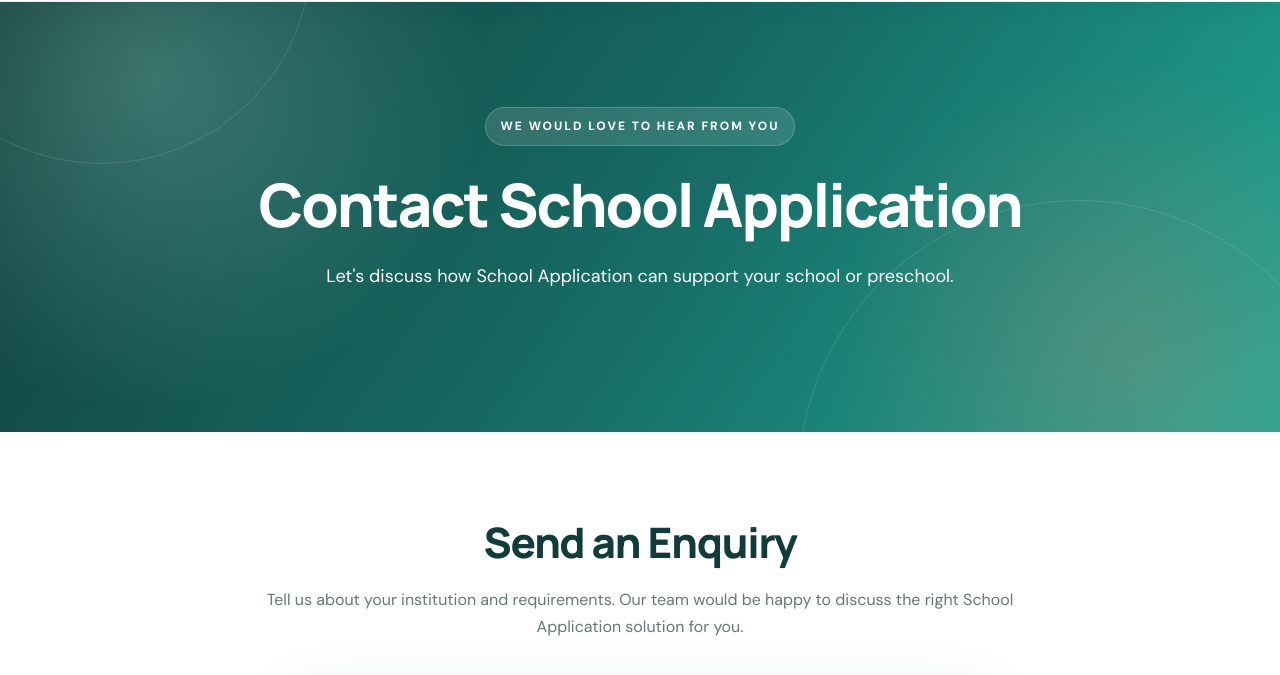
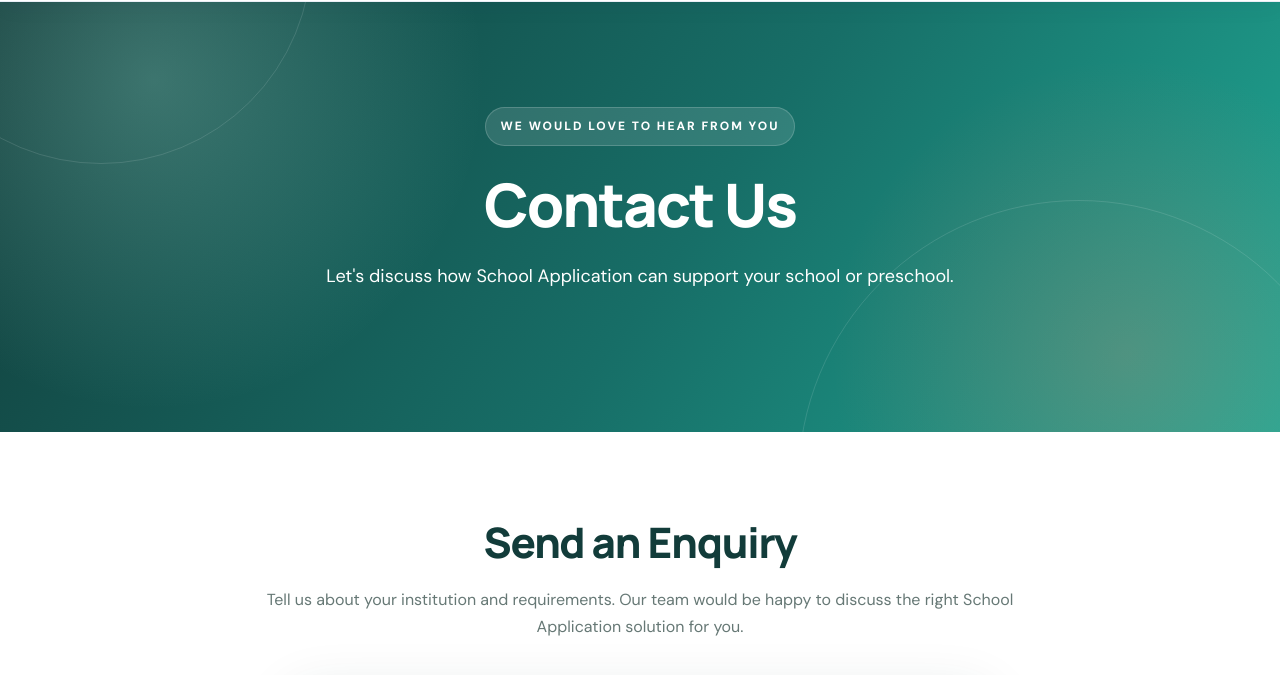
Before and after one commit to pardeepdhiman1976/school-app-website, a plain HTML site: page contact.html in a window 1280 px wide. Shown: the part 99-774 px from the top of the page. Drawn offline with Linux system fonts and the light colour scheme.

Commit message:
Update header text from 'Contact School Application' to 'Contact Us'

```diff
--- a/contact.html
+++ b/contact.html
@@ -36,7 +36,7 @@
             </p>
 
             <h2 style="color: #ffffff !important;">
-                Contact School Application
+                Contact Us
             </h2>
 
             <p style="color: #ffffff !important;">
```
